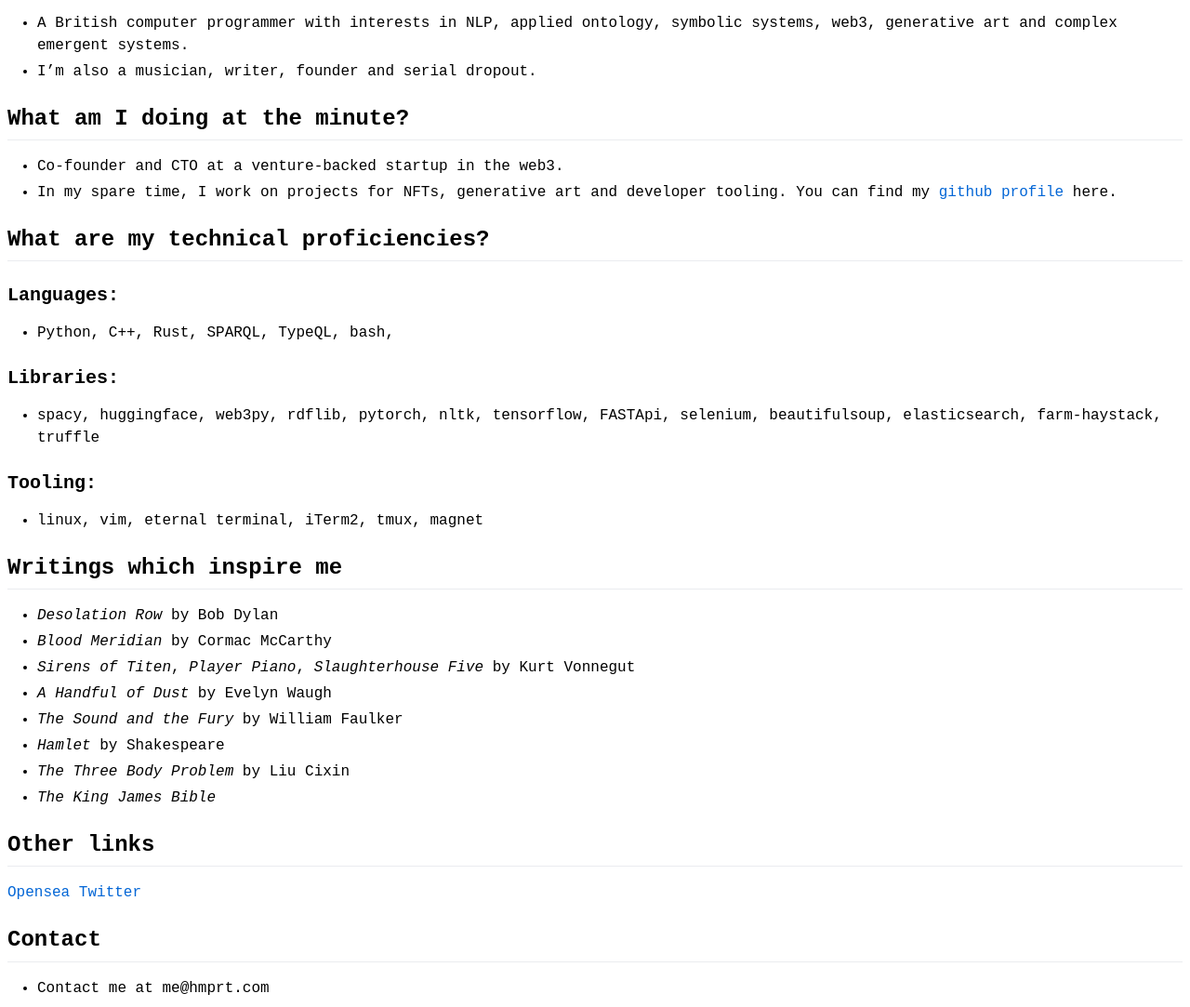
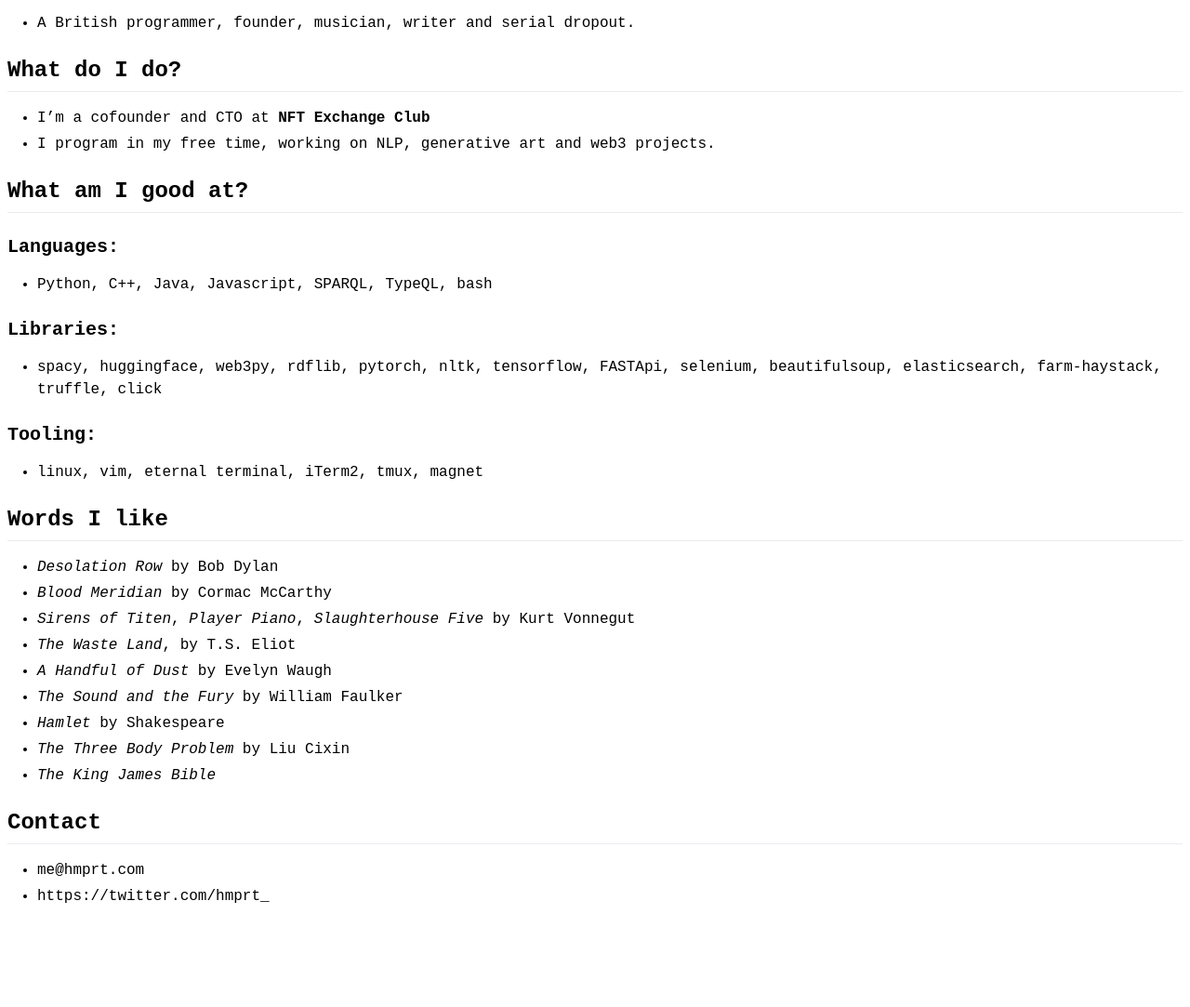
Before and after one commit to hmprt/hmprt.com, a website: page index.html in a window 1280 px wide. Shown: the part 62-1145 px from the top of the page at 93% size. After the commit the page ends 1046 px from the top, so only its background shows below. Drawn offline with Linux system fonts and the light colour scheme.

Commit message:
Updated site

```diff
--- a/index.html
+++ b/index.html
@@ -15,44 +15,42 @@
   <body>
     <article id="singlemd" class="markdown-body"><h1>Who am I?</h1>
 <ul>
-<li>A British computer programmer with interests in NLP, applied ontology, symbolic systems, web3, generative art and complex emergent systems.</li>
-<li>I’m also a musician, writer, founder and serial dropout.</li>
+<li>A British programmer, founder, musician, writer and serial dropout.</li>
 </ul>
-<h2>What am I doing at the minute?</h2>
+<h2>What do I do?</h2>
 <ul>
-<li>Co-founder and CTO at a venture-backed startup in the web3.</li>
-<li>In my spare time, I work on projects for NFTs, generative art and developer tooling. You can find my <a href="https://github.com/hmprt">github profile</a> here.</li>
+<li>I’m a cofounder and CTO at <a href="https://nxc.io"><strong>NFT Exchange Club</strong></a></li>
+<li>I program in my free time, working on NLP, generative art and web3 projects.</li>
 </ul>
-<h2>What are my technical proficiencies?</h2>
+<h2>What am I good at?</h2>
 <h3>Languages:</h3>
 <ul>
-<li>Python, C++, Rust, SPARQL, TypeQL, bash,</li>
+<li>Python, C++, Java, Javascript, SPARQL, TypeQL, bash</li>
 </ul>
 <h3>Libraries:</h3>
 <ul>
-<li>spacy, huggingface, web3py, rdflib, pytorch, nltk, tensorflow, FASTApi, selenium, beautifulsoup, elasticsearch, farm-haystack, truffle</li>
+<li>spacy, huggingface, web3py, rdflib, pytorch, nltk, tensorflow, FASTApi, selenium, beautifulsoup, elasticsearch, farm-haystack, truffle, click</li>
 </ul>
 <h3>Tooling:</h3>
 <ul>
 <li>linux, vim, eternal terminal, iTerm2, tmux, magnet</li>
 </ul>
-<h2>Writings which inspire me</h2>
+<h2>Words I like</h2>
 <ul>
 <li><em>Desolation Row</em> by Bob Dylan</li>
 <li><em>Blood Meridian</em> by Cormac McCarthy</li>
 <li><em>Sirens of Titen</em>, <em>Player Piano</em>, <em>Slaughterhouse Five</em> by Kurt Vonnegut</li>
+<li><em>The Waste Land</em>, by T.S. Eliot</li>
 <li><em>A Handful of Dust</em> by Evelyn Waugh</li>
 <li><em>The Sound and the Fury</em> by William Faulker</li>
 <li><em>Hamlet</em> by Shakespeare</li>
 <li><em>The Three Body Problem</em> by Liu Cixin</li>
 <li><em>The King James Bible</em></li>
 </ul>
-<h2>Other links</h2>
-<p><a href="https://opensea.io/hmprt">Opensea</a>
-<a href="https://twitter.com/hmprt_">Twitter</a></p>
 <h2>Contact</h2>
 <ul>
-<li>Contact me at me@hmprt.com</li>
+<li>me@hmprt.com</li>
+<li>https://twitter.com/hmprt_</li>
 </ul>
 </article>
 
```
